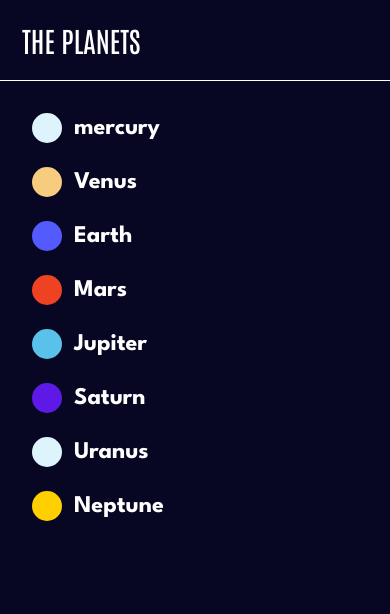
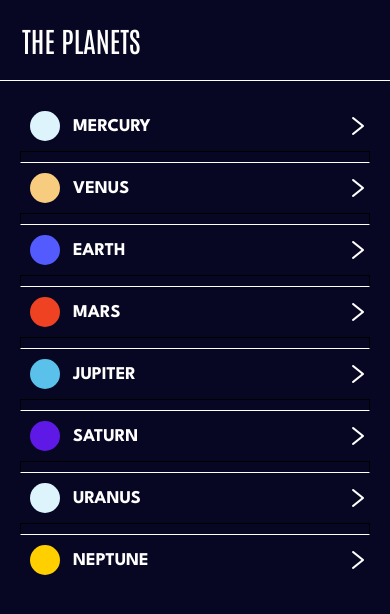
Before and after one commit to RHsanto/Planet_App, a React Native app: screen /Home in a window 390 px wide. Shown: the top 614 px of the page. Built offline with nearby package versions, Linux system fonts and the light colour scheme.

Commit message:
add home page

```diff
--- a/src/components/Text/text.presets.js
+++ b/src/components/Text/text.presets.js
@@ -35,7 +35,7 @@ export const presets={
   },
   h4:{
     ...BASE_BOLD,
-    fontSize:17,
+    fontSize:18,
   },
  small:{
   ...BASE,
--- a/src/screens/home.js
+++ b/src/screens/home.js
@@ -5,12 +5,13 @@ import { colors } from "../theme/colors";
 import PlanetHeader from "../components/text/planet.header";
 import { PLANET_LIST } from "../data/planet.data";
 import { spacing } from "../theme/spacing";
-
+import { AntDesign } from '@expo/vector-icons';
 
 export default function Home(){
   return (
    <SafeAreaView style={styles.container}>
    <PlanetHeader/>
+   {/* here render all data */}
    <FlatList
    contentContainerStyle={styles.lists}
    data={PLANET_LIST}
@@ -19,11 +20,15 @@ export default function Home(){
     const {name, color}= item
       return (
         <View style={styles.item}>
-          <View style={[styles.circle, {backgroundColor:color}]}></View>
-          <Text preset="h3" style={styles.itemName}>{name}</Text>
+          <View style={{flexDirection:'row', alignItems:'center'}}>
+          <View style={[styles.circle, {backgroundColor:color}]} />
+          <Text preset="h4" style={styles.itemName}>{name}</Text>
+          </View>
+          <AntDesign name="right" size={24} color="white" />
         </View>
       )
    }}
+   ItemSeparatorComponent={()=> <View style={styles.separator}/>}
    />
    </SafeAreaView>
   )
@@ -36,18 +41,25 @@ const styles = StyleSheet.create({
   },
   item:{
     flexDirection:'row',
-    alignItems:'center'
+    alignItems:'center',
+    justifyContent:'space-between'
   },
   itemName:{
-
+    textTransform:"uppercase",
+    marginLeft:3
   },
   circle:{
     width:30,
     height: 30,
     borderRadius:15,
-    margin:spacing[5]
+    margin:spacing[4]
   },
   lists:{
     padding:spacing[7]
+  },
+  separator:{
+   borderBottomColor:colors.white,
+   borderWidth:0.5,
+   padding:5
   }
 })
```
Also changed, not shown: src/screens/details.js (added, +12 -0 lines).
